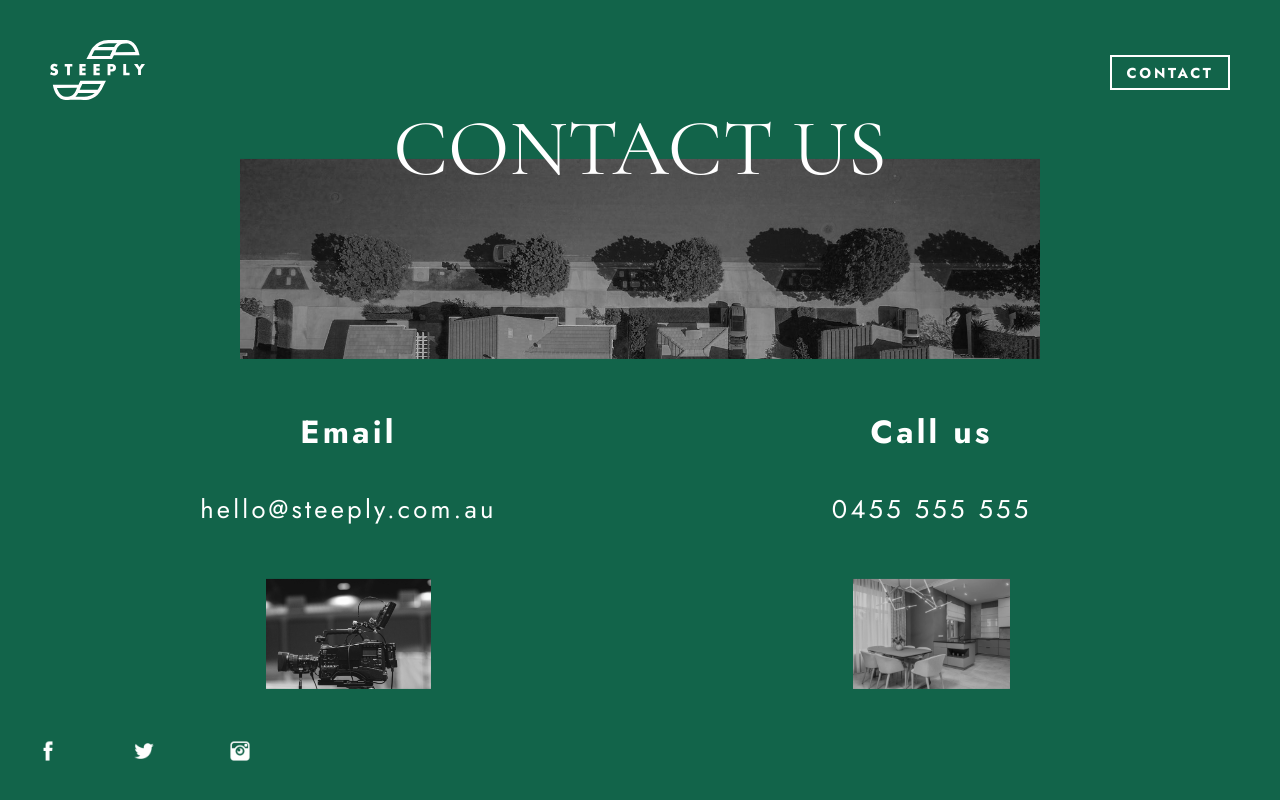
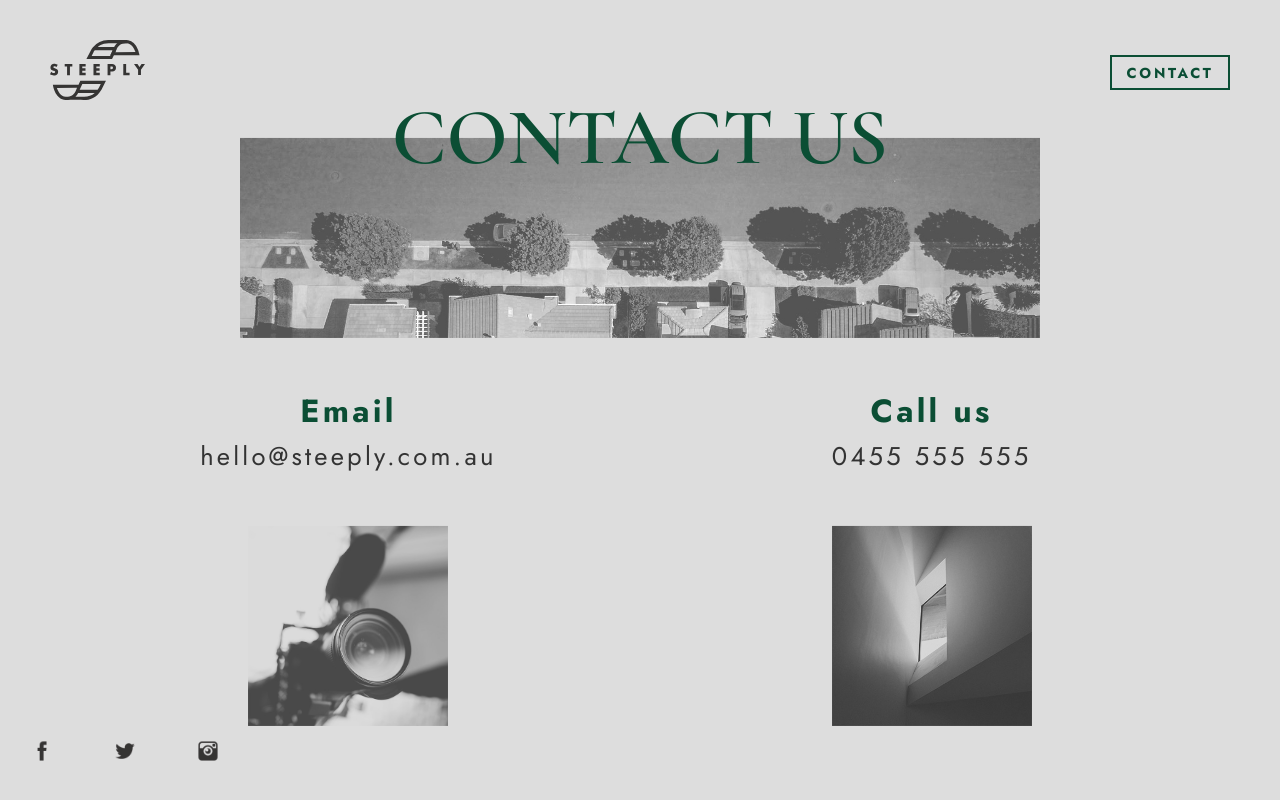
Before and after one commit to machinemusic/Steeply, a plain HTML site: page contact.html in a window 1280 px wide. Drawn offline with nearby package versions, Linux system fonts and the light colour scheme.

Commit message:
Add files via upload

```diff
--- a/contact-style.css
+++ b/contact-style.css
@@ -1,6 +1,17 @@
 :root {
-    --clr-primary-200: #fff;
-    --clr-neutral-900: #12644a;
+    --clr-primary-200: #333;
+    --clr-neutral-900: #ddd;
+    --clr-accent-200: #0b4e34;
+
+    /*
+     --clr-accent-200: #0b4e34;
+    --clr-primary-200: #015334;
+    --clr-primary-200: rgba(3,27,78,.6);
+    --clr-neutral-900: #EAEAEA;
+    --clr-primary-200: #3366aa;
+     --clr-primary-200: #e32150;
+    --clr-neutral-900: papayawhip;
+    --clr-primary-200: #15B097;*/
 
     --ff-primary: 'Jost', sans-serif;
     --ff-accent: 'Cormorant Garamond', serif;
@@ -31,15 +42,17 @@ p {
 h1 {
     font-family: var(--ff-accent);
     font-size: 2rem;
-    font-weight: 400;
+    font-weight: 600;
     line-height: 1;
     margin-bottom: 1em;
+    color: var(--clr-accent-200);
 }
 
 h2,
 p {
-    margin-bottom: 1em;
+    margin-bottom: 0rem;
     letter-spacing: .2rem;
+    color: var(--clr-accent-200);
 }
 
 img {
@@ -51,10 +64,11 @@ a {
     text-decoration: none;
     color: var(--clr-primary-200);
     letter-spacing: .2rem;
+    font-size: 1rem;
 }
 
 h2 {
-    font-size: 1.2rem;
+    font-size: 1rem;
 }
 
 header {
@@ -79,6 +93,10 @@ section {
     width: min(90%, 70.5rem);
 }
 
+.color-filter {
+    filter: brightness(0) saturate(100%) invert(15%) sepia(1%) saturate(1505%) hue-rotate(315deg) brightness(95%) contrast(83%);
+}
+
 .logo {
     width: auto;
     height: 45px;
@@ -90,7 +108,7 @@ section {
 .contact-button {
     min-width: 80px;
     height: 30px;
-    color: var(--clr-primary-200);
+    color: var(--clr-accent-200);
     padding: 5px 10px;
     font-family: var(--ff-primary);
     font-weight: 700;
@@ -104,7 +122,7 @@ section {
     z-index: 99;
     background-color: transparent;
     overflow: hidden;
-    border: 2px solid var(--clr-primary-200);
+    border: 2px solid var(--clr-accent-200);
   }
 
 .contact-button:hover {
@@ -124,7 +142,7 @@ section {
     top: 0;
     height: 0;
     width: 100%;
-    background: var(--clr-primary-200);
+    background: var(--clr-accent-200);
 }
 
 /* ..contact button */
@@ -139,15 +157,16 @@ section {
 
 .drone-wrap {
     width: 230px;
+    height: 50px;
     background-image:
-      url(images/drone.jpg);
+      url(images/drone2.jpg);
     background-size:cover;
     background-repeat: no-repeat;
 }
 
 .contact-us {
     position: relative;
-    top: -25%;
+    top: -35%;
 }
 
 /* contact-us + pic.. */
@@ -163,15 +182,12 @@ section {
 
 .cam-pic {
     height: 60px;
-    margin: 2rem auto;
+    margin: 1rem auto;
 }
 
-.call-us {
-    margin-top: 1rem;
-}
 .room-pic {
     height: 60px;
-    margin: 2rem auto;
+    margin: 1rem auto;
 }
 
 
@@ -214,19 +230,17 @@ ul {
     bottom: 0px;
     z-index: 10;
     display: flex;
-    left: 50%;
-    transform: translate(-50%, 0);
 }
 
 .social li {
     list-style: none;
     width: 100%;
-    margin: 0 .5rem;
+    margin: 0 0.1rem;
 }
 
 .social li a {
     display: inline-block;
-    transform: scale(0.4);
+    transform: scale(0.3);
     transition: 0.4s;
 }
 
@@ -251,18 +265,26 @@ ul {
         font-size: 1.6rem;
     }
 
+    .contact-us {
+        top: -20%;
+    }
+
     .drone-wrap {
         width: 800px;
         height: 200px;
     }
 
     .cam-pic {
-        height: 110px;
+        height: 200px;
         margin-top: 3rem;
     }
 
+    .call-us {
+        margin-top: 1rem;
+    }
+
     .room-pic {
-        height: 110px;
+        height: 200px;
         margin-top: 3rem;
     }
 
--- a/contact.html
+++ b/contact.html
@@ -18,7 +18,7 @@
 </head>
 <body>
     <header>
-        <a href="index.html"><img class="logo" src="images/steeplylogo1.svg" /></a>
+        <a href="index.html"><img class="logo color-filter" src="images/steeplylogo1.svg" /></a>
         <a href="contact.html"><button class="contact-button">CONTACT</button></a>
     </header>
 
@@ -35,21 +35,21 @@
                 <div class="email">
                     <h2>Email</h2>
                     <a class="underline-animation" href="mailto:hello@steeply.com.au">hello@steeply.com.au</a>
-                    <img class="cam-pic" src="images/cam.jpg" alt="">
+                    <img class="cam-pic" src="images/cam2.jpg" alt="">
                 </div>
 
 
                 <div class="call-us">
                     <h2>Call us</h2>
                     <a class="underline-animation" href="tel:0455 555 555">0455 555 555</a>
-                    <img class="room-pic" src="images/room.jpg" alt="">
+                    <img class="room-pic" src="images/room2.jpg" alt="">
                 </div>
             </div>
     </section>
 
 
     <footer>
-        <ul class="social">
+        <ul class="social color-filter">
             <li><a href="#"><img src="images/facebook.png"></a></li>
             <li><a href="#"><img src="images/twitter.png"></a></li>
             <li><a href="#"><img src="images/instagram.png"></a></li>
--- a/style.css
+++ b/style.css
@@ -1,6 +1,6 @@
 :root {
-    --clr-primary-200: #fff;
-    --clr-neutral-900: #12644a;
+    --clr-primary-200: #ddd;
+    --clr-neutral-900: #333;
 
     --ff-primary: 'Jost', sans-serif;
     --ff-accent: 'Cormorant Garamond', serif;
@@ -86,6 +86,10 @@ section {
     width: min(90%, 70.5rem);
 }
 
+.color-filter {
+    filter: brightness(0) saturate(100%) invert(99%) sepia(1%) saturate(53%) hue-rotate(202deg) brightness(106%) contrast(73%);
+}
+
 .logo {
     width: auto;
     height: 45px;
@@ -148,19 +152,17 @@ ul {
     bottom: 0px;
     z-index: 10;
     display: flex;
-    left: 50%;
-    transform: translate(-50%, 0);
 }
 
 .social li {
     list-style: none;
     width: 100%;
-    margin: 0 .5rem;
+    margin: 0 0.1rem;
 }
 
 .social li a {
     display: inline-block;
-    transform: scale(0.4);
+    transform: scale(0.3);
     transition: 0.4s;
 }
 
```
Also changed, not shown: index.html (+2 -2 lines), images/cam2.jpg (added), images/drone2.jpg (added), images/room2.jpg (added).
